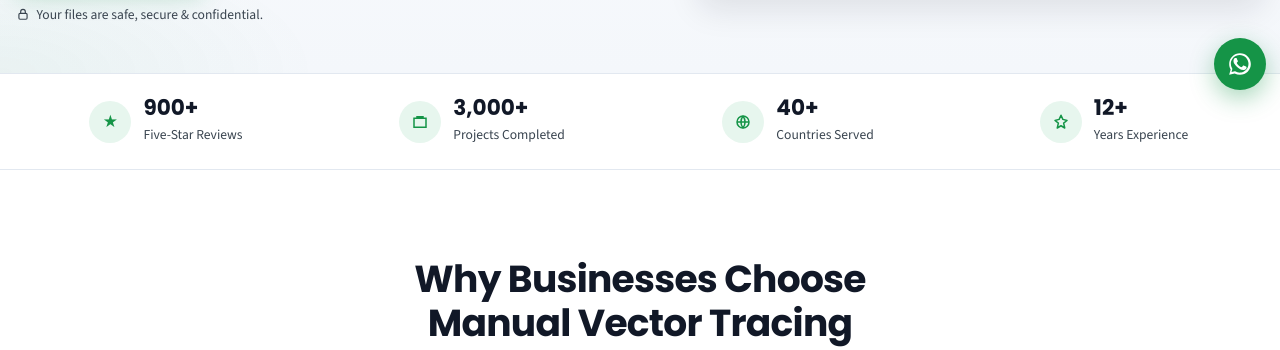
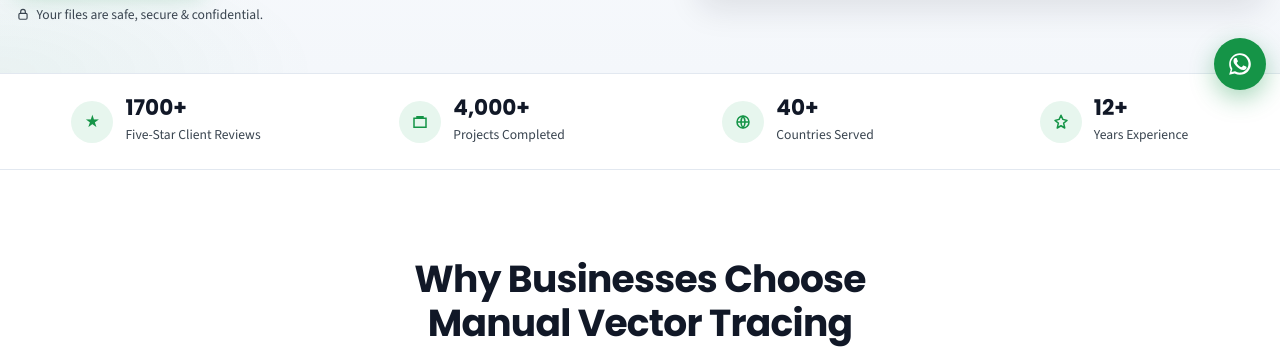
Before and after one commit to kawsarlog/manual-vector-tracing, a plain HTML site: page index.html in a window 1280 px wide. Shown: the part 696-1046 px from the top of the page. Drawn offline with nearby package versions, Linux system fonts and the light colour scheme.

Commit message:
Update trust stats and why-section copy
Co-authored-by: Cursor <cursoragent@cursor.com>

```diff
--- a/index.html
+++ b/index.html
@@ -185,13 +185,13 @@
       <div class="container trust__grid">
         <div class="trust__item">
           <div class="trust__icon" aria-hidden="true">★</div>
-          <div><strong>900+</strong><span>Five-Star Reviews</span></div>
+          <div><strong>1700+</strong><span>Five-Star Client Reviews</span></div>
         </div>
         <div class="trust__item">
           <div class="trust__icon" aria-hidden="true">
             <svg width="18" height="18" viewBox="0 0 24 24" fill="none"><path d="M4 7h16v12H4zM8 7V5h8v2" stroke="currentColor" stroke-width="2"/></svg>
           </div>
-          <div><strong>3,000+</strong><span>Projects Completed</span></div>
+          <div><strong>4,000+</strong><span>Projects Completed</span></div>
         </div>
         <div class="trust__item">
           <div class="trust__icon" aria-hidden="true">
```
Also changed, not shown: about.html (+1 -1 lines).
